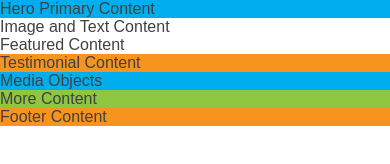
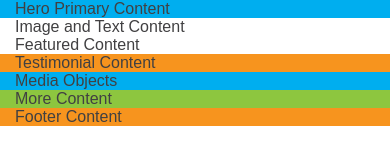
Before and after one commit to squirtleturtle02/UMOS-TECHIRE, a plain HTML site: page Milestone 7 Advanced CSS Concepts/Mod1Lab/index.html in a window 390 px wide. Drawn offline with Linux system fonts and the light colour scheme.

Commit message:
set up basic columns and rows
set up columns, rows, and first media query

```diff
--- a/Milestone 7 Advanced CSS Concepts/Mod1Lab/index.html
+++ b/Milestone 7 Advanced CSS Concepts/Mod1Lab/index.html
@@ -10,14 +10,41 @@
 
 <body>
   <main>
-    <section class="background-secondary">Hero Primary Content</section>
-    <section>Image and Text Content</section>
-    <section>Featured Content</section>
-    <section class="background-primary">Testimonial Content</section>
-    <section class="background-secondary">Media Objects</section>
-    <section class="background-tertiary">More Content</section>
+    <section class="background-secondary">
+    <div class="container">
+          Hero Primary Content
+    </div>
+  </section>
+    <section>
+        <div class="container">
+          Image and Text Content
+        </div>
+      </section>
+    <section>
+        <div class="container">
+          Featured Content
+        </div>
+        </section>
+    <section class="background-primary">
+        <div class="container">
+          Testimonial Content
+        </div>
+      </section>
+    <section class="background-secondary">
+        <div class="container">
+          Media Objects
+        </div>
+      </section>
+    <section class="background-tertiary">
+        <div class="container">
+          More Content
+        </section>
 </main>
-<footer class="background-primary">Footer Content</footer>
+<footer class="background-primary">
+    <div class="container">
+Footer Content
+</div>
+</footer>
 </body>
 
 </html>
--- a/Milestone 7 Advanced CSS Concepts/Mod1Lab/stylesheet.css
+++ b/Milestone 7 Advanced CSS Concepts/Mod1Lab/stylesheet.css
@@ -44,13 +44,73 @@ font-weight:bold;
 a:hover{
     text-decoration: underline
 }
+
 /***************************
 ****************************
 Layout Styles
 ****************************
 ***************************/
+/* CREATE A MAIN CONTAINER
+It pads the left and right 15px to make sure our content does not run directly to the edge and to set up the base for our 30px grid gutter.
+
+It sets the margins to auto center the container on the screen.
+
+It sets max-width:1170px, because when you add the left and right padding with the max-width, you get 1200px which is our large device breakpoint.
+*/
+.container {
+    padding-right:15px;
+    padding-left:15px;
+    margin-right:auto;
+    margin-left:auto;
+    max-width:1170px;
+}
 
 
+/* Create A row */
+/*
+Since the .container has a padding of
+ 15px, we add a margin of -15px to the .row to make
+ it flush with the .container.
+Since the columns will float left for any device larger
+ than extra small, we need to clear our floats.
+  Go to https://www.sitepoint.com/clearing-floats-overview-different-clearfix-methods/ for more information on clearing floats.
+*/
+.row {
+    margin-right:-15px;
+    margin-left:-15px;
+}
+
+.row::after {
+content: "";
+display:table;
+clear:both;
+}
+
+/* Creat A Column */
+/* This defines a selector that targets all col classes*/
+
+[class*= 'col-'] {
+    width:100%;
+    padding-left:15px;
+    padding-right:15px;
+}
+
+@media (min-width:48em)
+{
+    [class*= 'col-'] {
+        float:left;
+        }
+        /*
+        1/3 width column
+        */
+    .col-1-3 {
+        width:33.3333%;
+    }
+    /* 2/3 Width Column */
+    .col-2-3 {
+        width:66.6666%;
+    }
+}
 /***************************
 ****************************
 Module Styles
```
